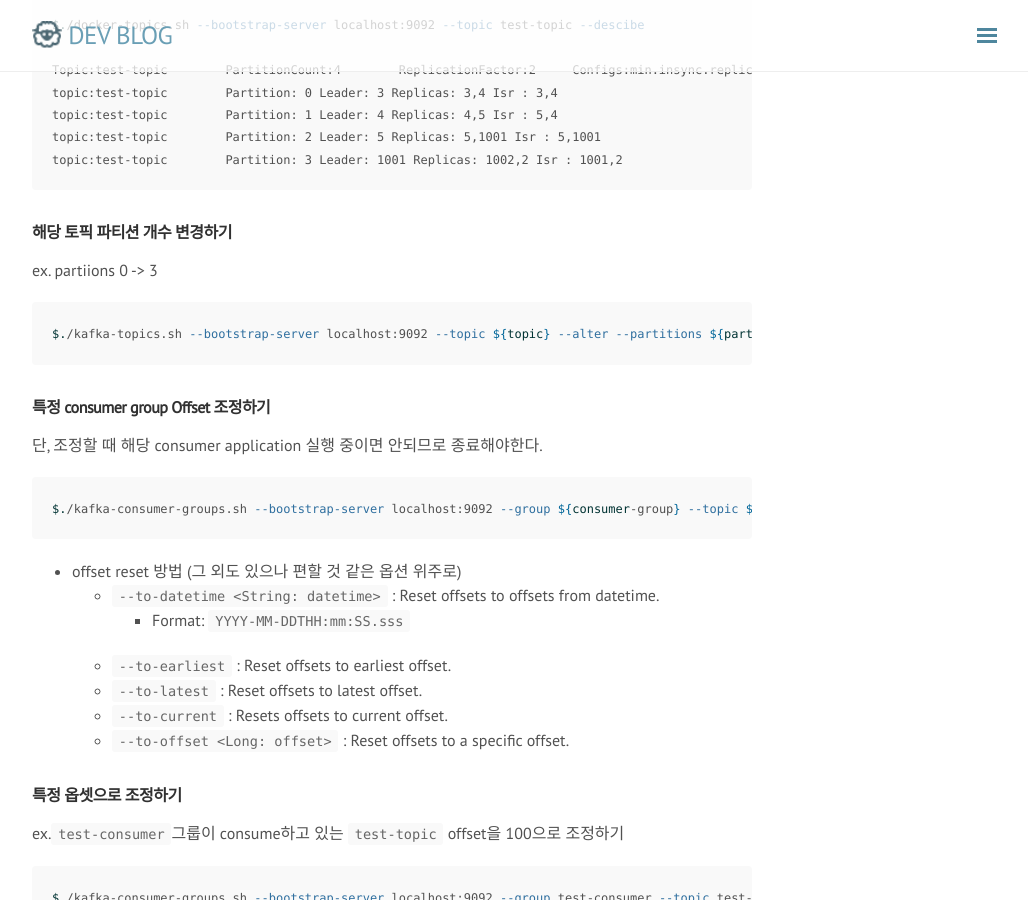
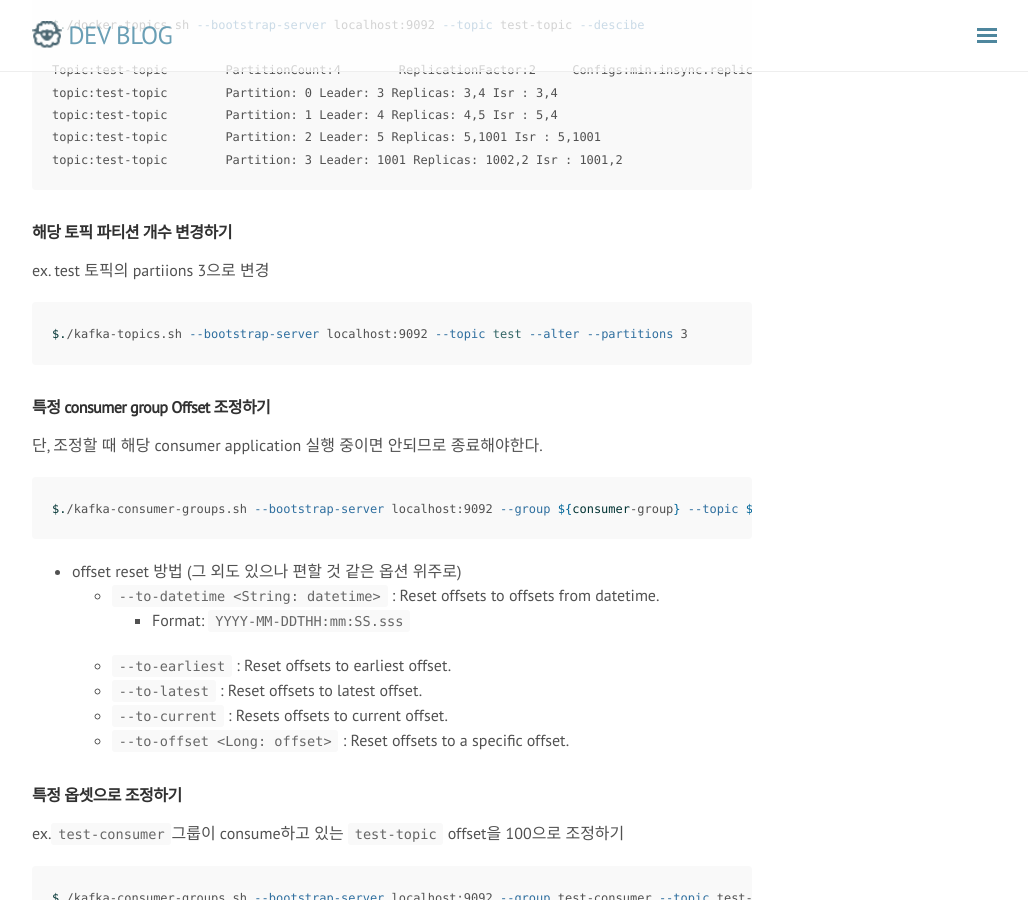
Before and after one commit to rmcodestar/rmcodestar.github.io, a Jekyll site: the page built from _posts/2020-05-15-kafka-local-test.md, in a window 1280 px wide and 900 px high, scrolled down 2851 px. Shown: the whole window, without its empty margins (248-1276 px from the left). Built offline with Jekyll 4.4.1, drawn with Linux system fonts in a browser that asks for light colours; nearby versions of some CDN libraries; comment, search, counter and statistics services are not loaded.

Commit message:
Update 2020-05-15-kafka-local-test.md

````diff
--- a/_posts/2020-05-15-kafka-local-test.md
+++ b/_posts/2020-05-15-kafka-local-test.md
@@ -160,9 +160,9 @@ topic:test-topic	Partition: 3 Leader: 1001 Replicas: 1002,2 Isr : 1001,2
 ```
 
 #### 해당 토픽 파티션 개수 변경하기
-ex. partiions 0 -> 3
+ex. test 토픽의 partiions 3으로 변경
 ```shell
-$./kafka-topics.sh --bootstrap-server localhost:9092 --topic ${topic} --alter --partitions ${partitions_num}
+$./kafka-topics.sh --bootstrap-server localhost:9092 --topic test --alter --partitions 3
 ```
 
 
````
